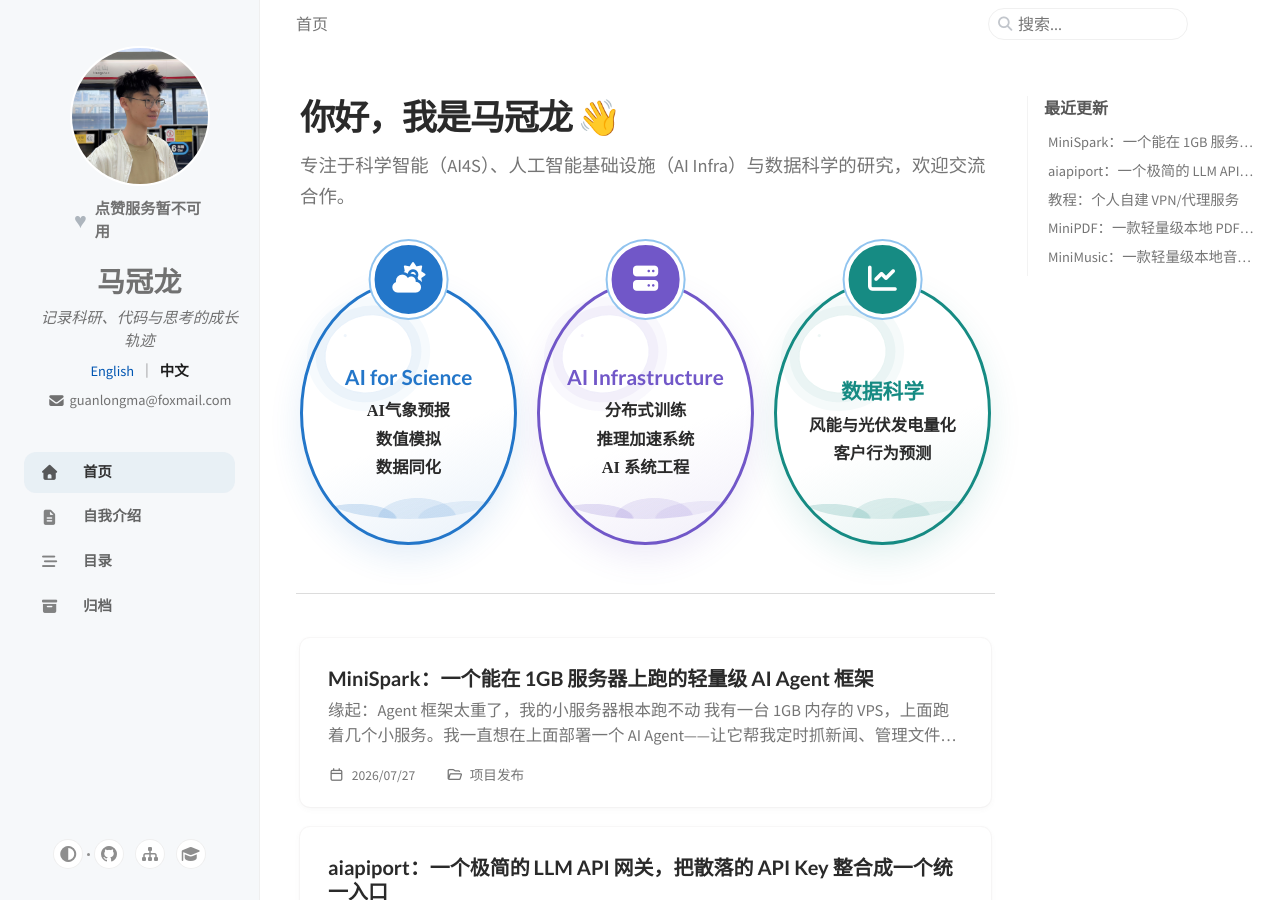
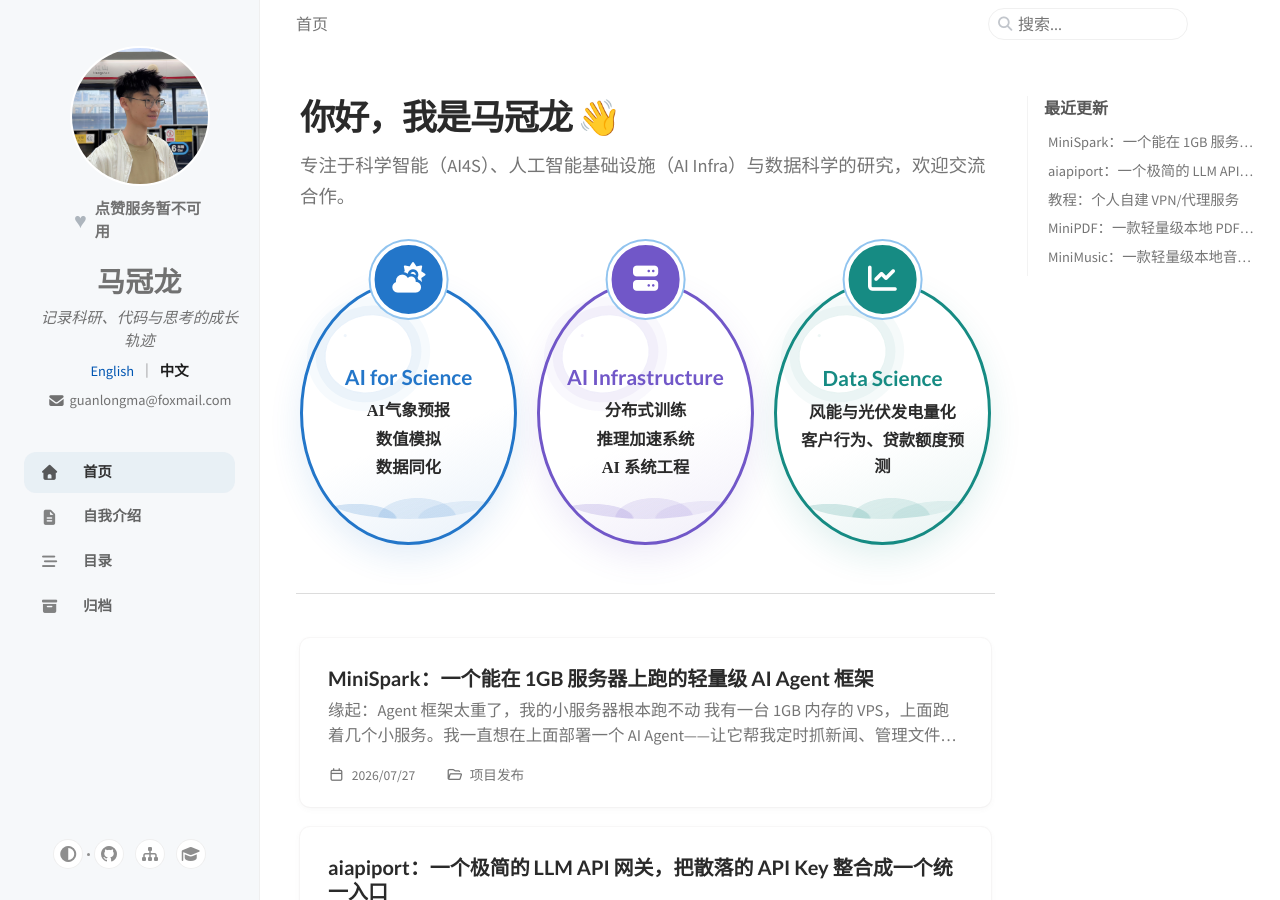
Before and after one commit to mgl666/mgl666.github.io, a Jekyll site: the page built from zh/index.html, in a window 1280 px wide and 900 px high. Built offline with Jekyll 4.4.1, drawn with Linux system fonts in a browser that asks for light colours; cached includes are drawn as plain includes; nearby versions of some CDN libraries; comment, search, counter and statistics services are not loaded.

Commit message:
chore: update site content and assets

```diff
--- a/_data/home_profile.yml
+++ b/_data/home_profile.yml
@@ -33,7 +33,7 @@ en:
       title: Data Science
       topics:
         - Quantitative modeling of wind and solar power generation
-        - Customer behavior prediction
+        - Customer behavior and loan amount prediction
 
 
 zh-CN:
@@ -54,7 +54,7 @@ zh-CN:
         - 推理加速系统
         - AI 系统工程
     - icon: fas fa-chart-line
-      title: 数据科学
+      title: Data Science
       topics:
         - 风能与光伏发电量化
-        - 客户行为预测
+        - 客户行为、贷款额度预测
```
